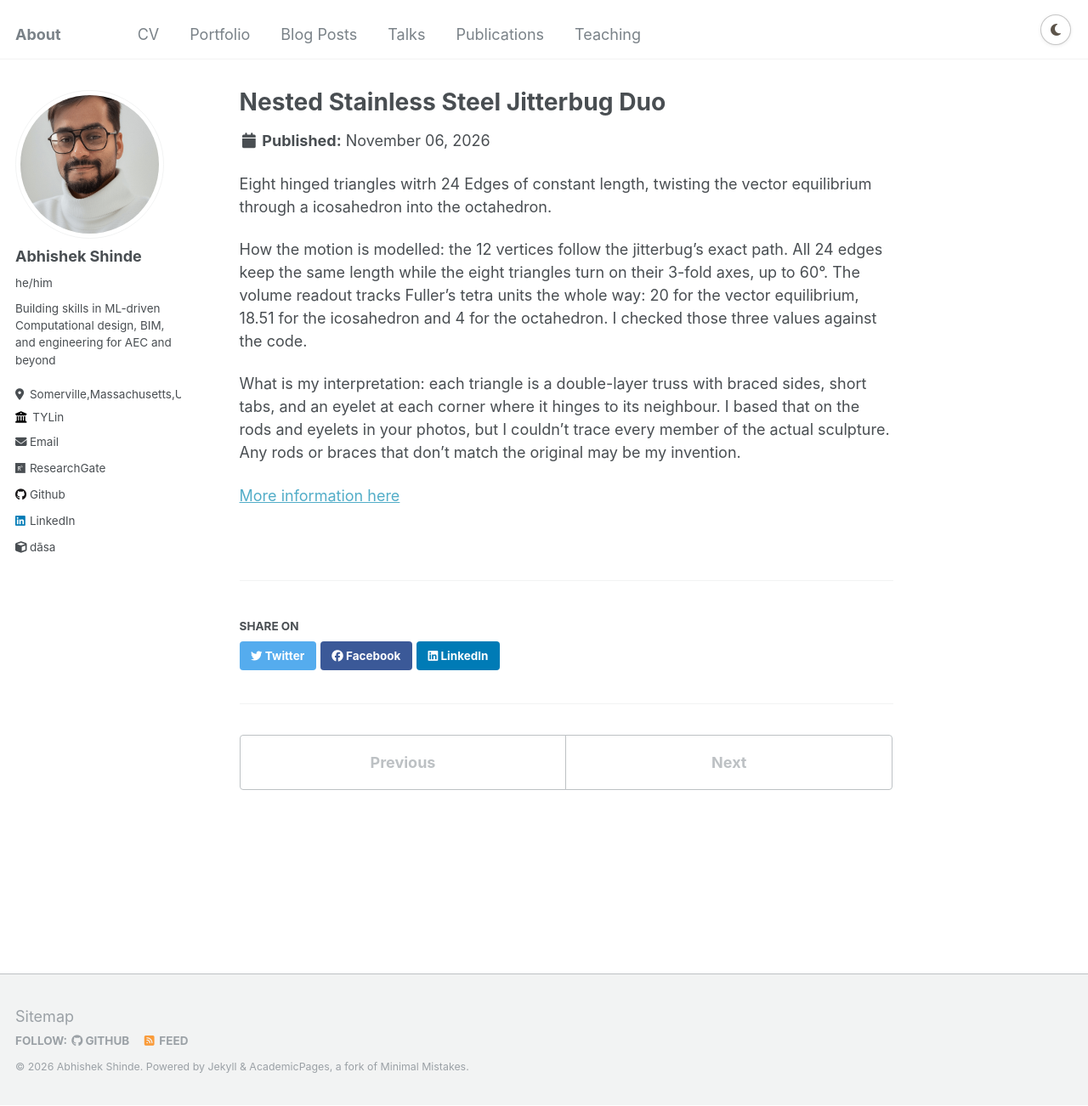
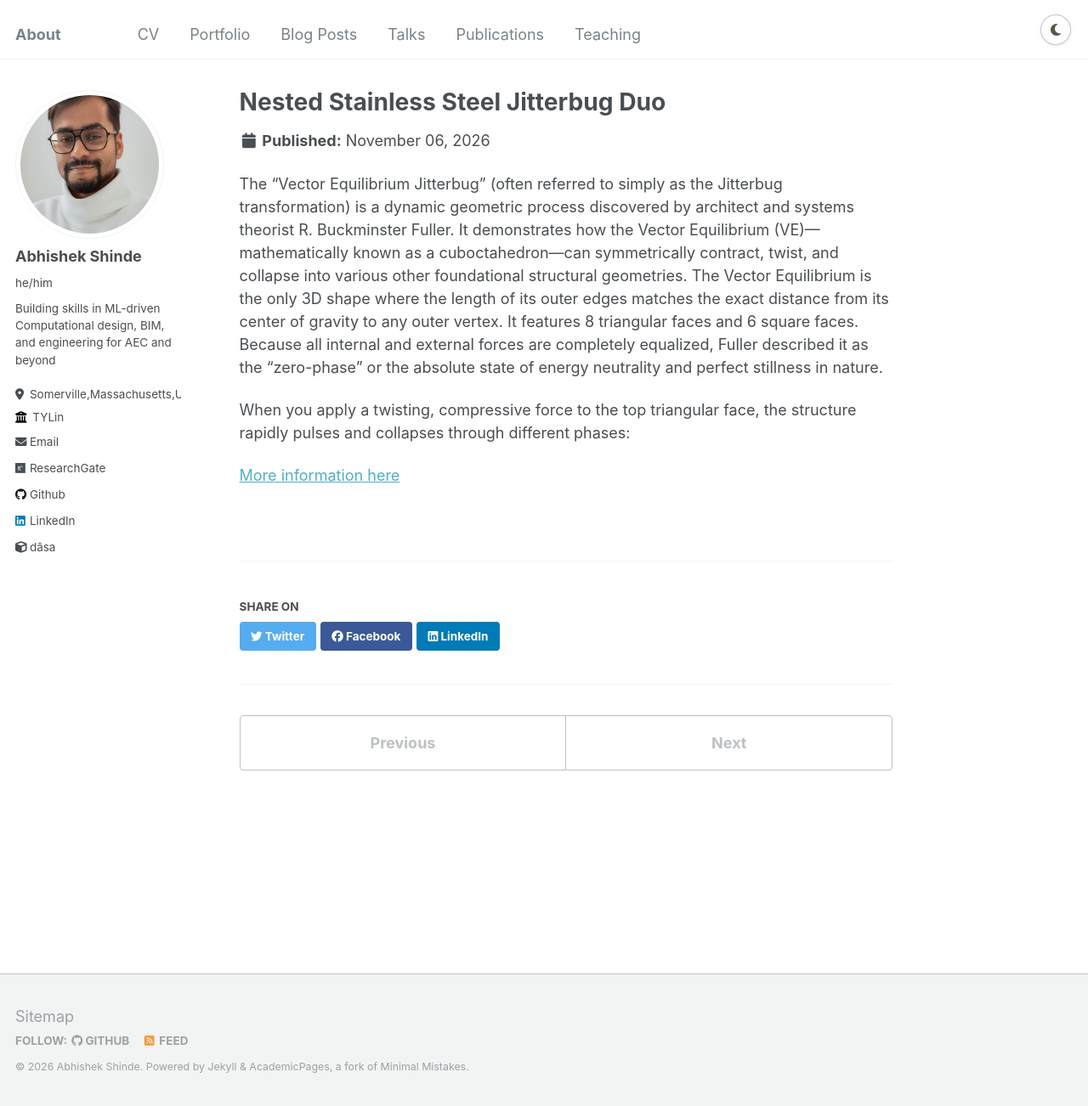
Before and after one commit to InquisitiveAS/InquisitiveAS.github.io, a Jekyll site: the page built from _portfolio/portfolio-5.md, in a window 1280 px wide and 1302 px high. Shown: the whole window at 85% size. Built offline with Jekyll 4.4.1, drawn with Linux system fonts in a browser that asks for light colours.

Commit message:
Update readme of Portfolio 5

```diff
--- a/_portfolio/portfolio-5.md
+++ b/_portfolio/portfolio-5.md
@@ -19,8 +19,6 @@ See README → "Portfolio tiles — image guide" for full specs.
 Describe the project here. What problem did it solve? What tech stack
 was used? What was your role? Link out to a repo, paper, or demo if
 relevant.
--->
-
 
 Eight hinged triangles witrh 24 Edges of constant length, twisting the vector equilibrium through a
 icosahedron into the octahedron.
@@ -28,5 +26,11 @@ icosahedron into the octahedron.
 How the motion is modelled: the 12 vertices follow the jitterbug’s exact path. All 24 edges keep the same length while the eight triangles turn on their 3-fold axes, up to 60°. The volume readout tracks Fuller’s tetra units the whole way: 20 for the vector equilibrium, 18.51 for the icosahedron and 4 for the octahedron. I checked those three values against the code.
 
 What is my interpretation: each triangle is a double-layer truss with braced sides, short tabs, and an eyelet at each corner where it hinges to its neighbour. I based that on the rods and eyelets in your photos, but I couldn’t trace every member of the actual sculpture. Any rods or braces that don’t match the original may be my invention.
+-->
 
-[More information here](https://devpost.com/software/ai2speckle-textures-search)
+The "Vector Equilibrium Jitterbug" (often referred to simply as the Jitterbug transformation) is a dynamic geometric process discovered by architect and systems theorist R. Buckminster Fuller. It demonstrates how the Vector Equilibrium (VE)—mathematically known as a cuboctahedron—can symmetrically contract, twist, and collapse into various other foundational structural geometries. The Vector Equilibrium is the only 3D shape where the length of its outer edges matches the exact distance from its center of gravity to any outer vertex. It features 8 triangular faces and 6 square faces. Because all internal and external forces are completely equalized, Fuller described it as the "zero-phase" or the absolute state of energy neutrality and perfect stillness in nature.
+
+When you apply a twisting, compressive force to the top triangular face, the structure rapidly pulses and collapses through different phases:
+
+
+[More information here](https://geometryofthinking.com/2023/08/05/the-jitterbug/)
```
